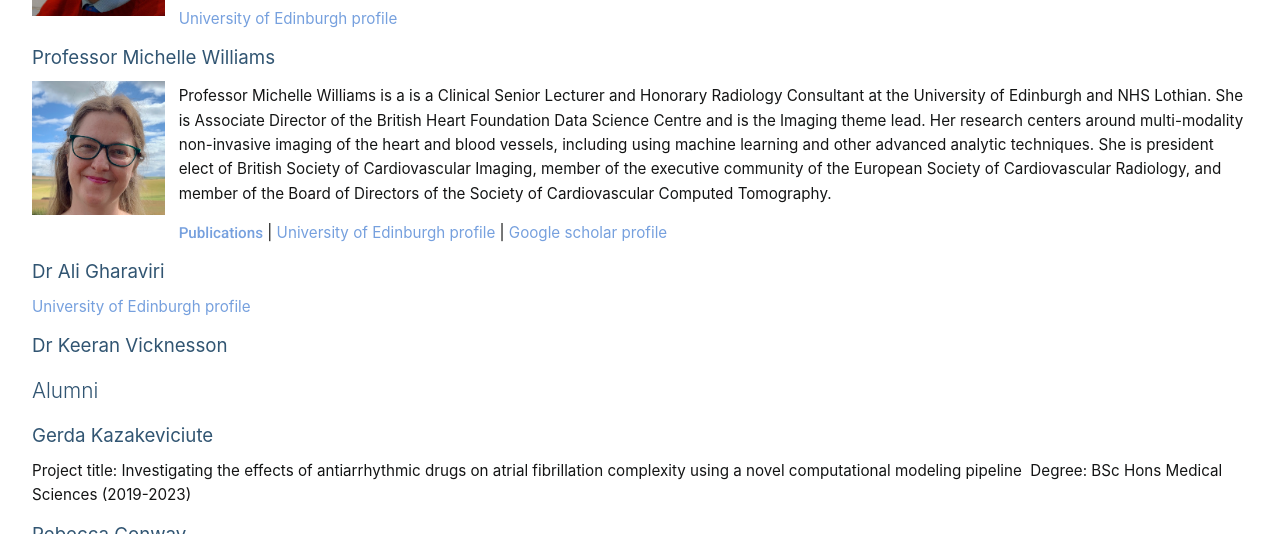
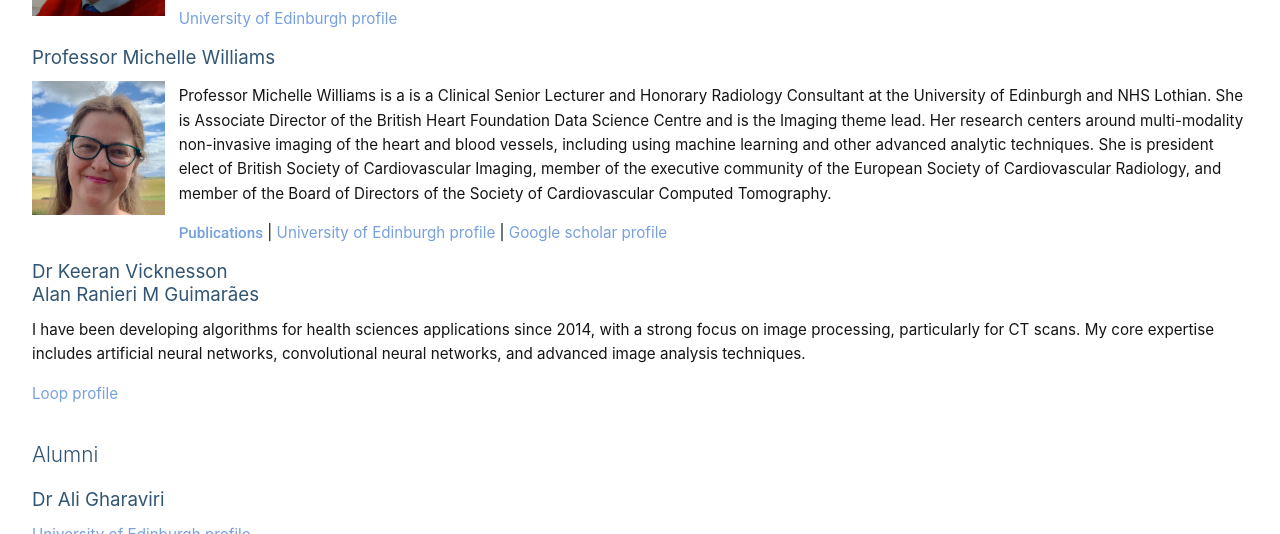
Before and after one commit to ecci-cvs/ecci-cvs.github.io, a Jekyll site: the page built from team/index.md, in a window 1280 px wide and 900 px high, scrolled down 520 px, cut to the strip 0-534 px from the top of the window. Built offline with Jekyll 4.4.1, drawn with Linux system fonts in a browser that asks for light colours; some web fonts are replaced.

Commit message:
Update index.md
Updating the profiles.

```diff
--- a/team/index.md
+++ b/team/index.md
@@ -27,17 +27,26 @@ Professor Michelle Williams is a is a Clinical Senior Lecturer and Honorary Radi
 
 <div style="clear: both"></div>
 
+### Dr Keeran Vicknesson
+
+<div style="clear: both"></div>
+
+### Alan Ranieri M Guimarães
+
+I have been developing algorithms for health sciences applications since 2014, with a strong focus on image processing, particularly for CT scans. My core expertise includes artificial neural networks, convolutional neural networks, and advanced image analysis techniques.
+
+
+[Loop profile](https://loop.frontiersin.org/people/1056398/overview)
+<div style="clear: both"></div>
+
+
+## Alumni
+
 ### Dr Ali Gharaviri
 
 [University of Edinburgh profile](https://www.ed.ac.uk/profile/ali-gharaviri)
 
 <div style="clear: both"></div>
-
-### Dr Keeran Vicknesson
-
-<div style="clear: both"></div>
-
-## Alumni
 
 ### Gerda Kazakeviciute
 
```
